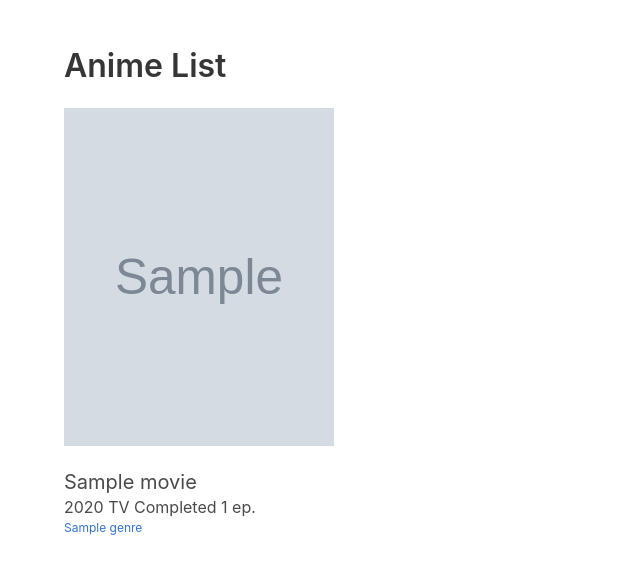
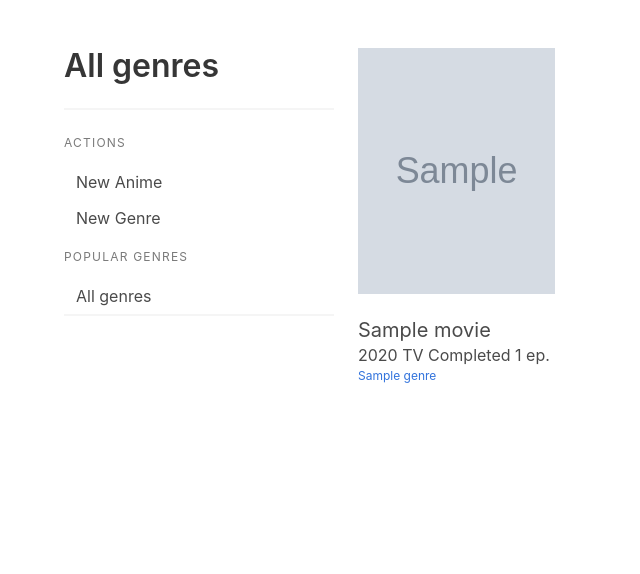
Before and after one commit to wohyperion/AnimaseProject, a Django app: page /movies/ in a window 1280 px wide. Shown: the part 52-626 px from the top of the page, without its empty margins (0-640 px from the left). Run offline with Django 3.2, Linux system fonts and the light colour scheme; tables that the repository leaves empty hold one stand-in row (values such as "Sample post"); grey boxes marked "Sample" are stand-in pictures.

Commit message:
Movie list design improve Paginator has been created

```diff
--- /dev/null
+++ b/movies/templates/movies/includes/paginator.html
@@ -0,0 +1,74 @@
+{% if is_paginated and page_obj.paginator.num_pages > 2 %}
+    <nav class="pagination" role="navigation" aria-label="pagination">
+        {% if page_obj.has_previous %}
+            <a class="pagination-previous" href="?page={{ page_obj.previous_page_number }}">Previous</a>
+        {% else %}
+            <a class="pagination-previous" title="This is the first page" disabled>Previous</a>
+        {% endif %}
+
+        {% if page_obj.has_next %}
+            <a class="pagination-next" href="?page={{ page_obj.next_page_number }}">Next page</a>
+        {% else %}
+            <a class="pagination-next" title="This is the last page" disabled>Next page</a>
+        {% endif %}
+        <ul class="pagination-list">
+            <li>
+                {% if page_obj.has_previous and page_obj.has_next %}
+                    <a class="pagination-link" href="?page={{ page_obj.previous_page_number }}">
+                        {{ page_obj.previous_page_number }}
+                    </a>
+                {% elif not page_obj.has_next %}
+                    <a class="pagination-link" aria-current="page"
+                       href="?page={{ page_obj.number|add:"-2" }}">{{ page_obj.number|add:"-2" }}</a>
+                {% else %}
+                    <a class="pagination-link is-current" aria-current="page">1</a>
+                {% endif %}
+            </li>
+            <li>
+                {% if page_obj.number > 1 and page_obj.has_next %}
+                    <a class="pagination-link is-current">{{ page_obj.number }}</a>
+                {% elif not page_obj.has_previous %}
+                    <a class="pagination-link" href="?page=2">2</a>
+                {% else %}
+                    <a class="pagination-link"
+                       href="?page={{ page_obj.number|add:"-1" }}">{{ page_obj.number|add:"-1" }}</a>
+                {% endif %}
+            </li>
+            <li>
+                {% if page_obj.has_next and page_obj.number > 1 %}
+                    <a class="pagination-link"
+                       href="?page={{ page_obj.next_page_number }}">
+                        {{ page_obj.next_page_number }}
+                    </a>
+                {% elif page_obj.number == 1 %}
+                    <a class="pagination-link" href="?page=3">3</a>
+                {% else %}
+                    <a class="pagination-link is-current">{{ page_obj.number }}</a>
+                {% endif %}
+            </li>
+        </ul>
+    </nav>
+{% elif is_paginated %}
+    <nav class="pagination" role="navigation" aria-label="pagination">
+        {% if page_obj.has_previous %}
+            <a class="pagination-previous" href="?page={{ page_obj.previous_page_number }}">Previous</a>
+        {% else %}
+            <a class="pagination-previous" title="This is the first page" disabled>Previous</a>
+        {% endif %}
+
+        {% if page_obj.has_next %}
+            <a class="pagination-next" href="?page={{ page_obj.next_page_number }}">Next page</a>
+        {% else %}
+            <a class="pagination-next" title="This is the last page" disabled>Next page</a>
+        {% endif %}
+        <ul class="pagination-list">
+            {% if page_obj.has_previous %}
+                <li><a href="?page=1" class="pagination-link">1</a></li>
+                <li><a class="pagination-link is-current">2</a></li>
+            {% else %}
+                <li><a class="pagination-link is-current">1</a></li>
+                <li><a href="?page=2" class="pagination-link">2</a></li>
+            {% endif %}
+        </ul>
+    </nav>
+{% endif %}
--- a/movies/templates/movies/movie_list.html
+++ b/movies/templates/movies/movie_list.html
@@ -1,14 +1,45 @@
 {% extends 'base.html' %}
 
 {% block content %}
-    <h1 class="title">Anime List</h1>
     <div class="columns">
+        <div class="column is-3">
+            <h1 class="title">
+                {% block genre_title %}
+                    All genres
+                {% endblock %}
+            </h1>
+            <hr>
+            <aside class="menu">
+                <p class="menu-label">Actions</p>
+                <ul class="menu-list">
+                    <li><a href="">New Anime</a></li>
+                    <li><a href="">New Genre</a></li>
+                </ul>
+                <p class="menu-label">Popular Genres</p>
+                <ul class="menu-list">
+                    <li><a href="{% url 'movies:index' %}">All genres</a></li>
+                    <hr class="is-marginless">
+                    {% for genre in genre_list|dictsortreversed:"movie_set.all.count"|slice:":20" %}
+                        <li>
+                            <a href="{% url 'movies:genre-detail' genre.title %}">
+                                {{ genre }}
+                                <span class="is-pulled-right">{{ genre.movie_set.all.count }}</span>
+                            </a>
+                        </li>
+                    {% endfor %}
+                </ul>
+            </aside>
+        </div>
+        <div class="column">
+            <div class="columns is-multiline">
                 {% for movie in movie_list %}
                     <div class="column is-3">
                         <figure class="image is-4by5">
                             {# TODO: Create static styles.css #}
+                            <a href="{% url 'movies:movie-detail' movie.pk %}">
                                 <img src="{{ movie.cover_url }}" alt="Movie cover"
                                      style="object-fit: cover; object-position: center;">
+                            </a>
                         </figure>
                         <br>
                         <div class="content">
@@ -21,11 +52,14 @@
                             {{ movie.episodes }} ep.
                             <div class="content is-small">
                                 {% for genre_element in movie.genre.all %}
-                            <a href="">{{ genre_element }}</a>
+                                    <a href="{% url 'movies:genre-detail' genre_element.title %}">{{ genre_element }}</a>
                                 {% endfor %}
                             </div>
                         </div>
                     </div>
                 {% endfor %}
             </div>
+            {% include 'movies/includes/paginator.html' %}
+        </div>
+    </div>
 {% endblock %}
```
Lines whose indentation alone changed are shown as unchanged.
